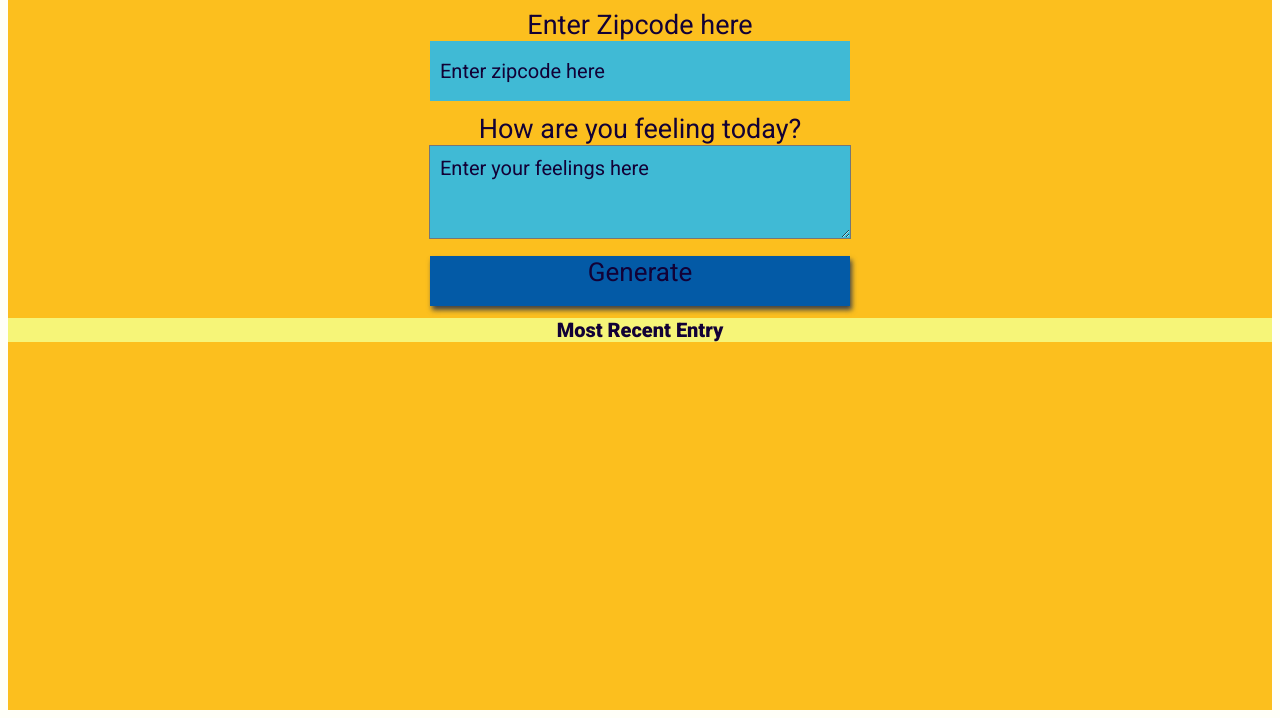
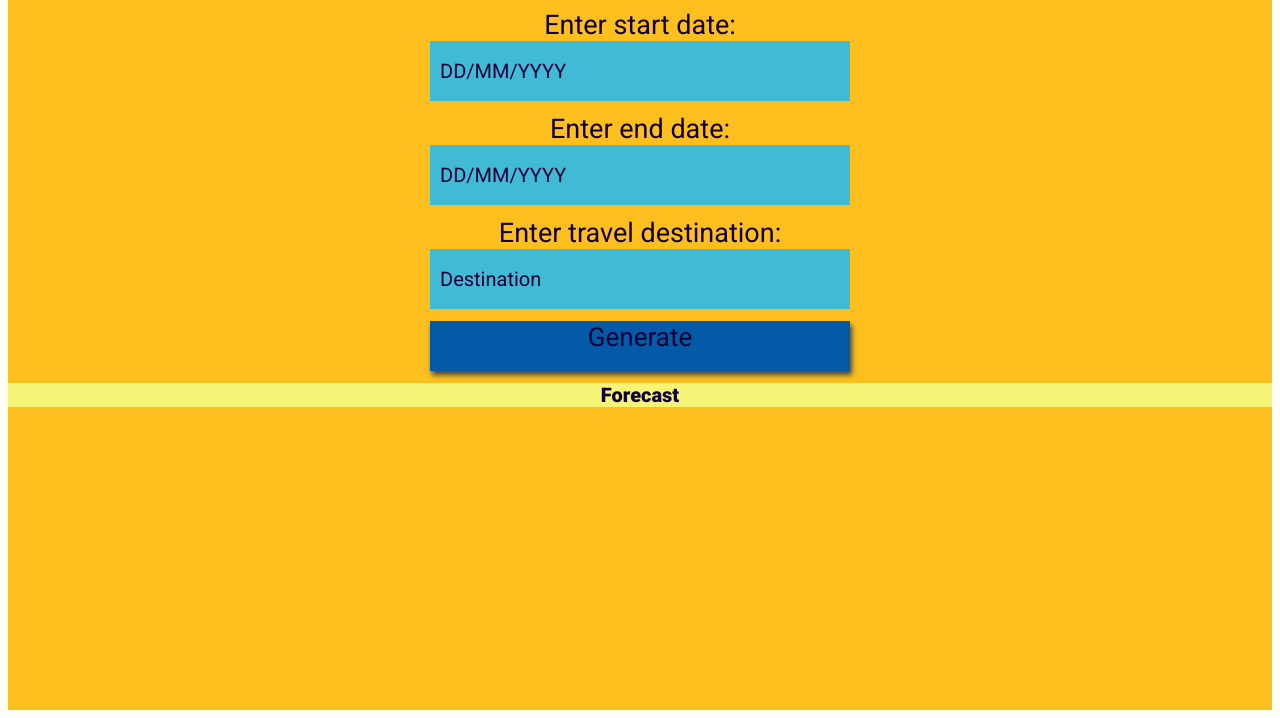
Before and after one commit to susumoa/travel-app, a website built with webpack: page src/client/views/index.html in a window 1280 px wide. Shown: the part 98-816 px from the top of the page. Built offline with nearby package versions, Linux system fonts and the light colour scheme.

Commit message:
feat: change index.html input fields

```diff
--- a/src/client/views/index.html
+++ b/src/client/views/index.html
@@ -10,21 +10,27 @@
       <div class="holder headline">
         Travel App
       </div>
-      <div class="holder zip">
-        <label for="zip">Enter Zipcode here</label>
-        <input type="text" id="zip" placeholder="Enter zipcode here" />
+      <div class="holder start-date-input">
+        <label for="start-date-input">Enter start date: </label>
+        <input type="text" id="start-date-input" placeholder="DD/MM/YYYY" />
       </div>
-      <div class="holder feel">
-        <label for="feelings">How are you feeling today?</label>
-        <textarea class="myInput" id="feelings" placeholder="Enter your feelings here" rows="3" cols="50"></textarea>
+      <div class="holder end-date-input">
+        <label for="end-date-input">Enter end date: </label>
+        <input type="text" id="end-date-input" placeholder="DD/MM/YYYY" />
+      </div>
+      <div class="holder destination-input">
+        <label for="destination-input">Enter travel destination: </label>
+        <input class="myInput" id="destination-input" placeholder="Destination" />
         <button id="generate" type="submit">Generate</button>
       </div>
       <div class="holder entry">
-        <div class="title">Most Recent Entry</div>
+        <div class="title">Forecast</div>
         <div id="entryHolder">
-          <div id="date"></div>
-          <div id="temp"></div>
-          <div id="content"></div>
+          <div id="start-date"></div>
+          <div id="end-date"></div>
+          <div id="destination"></div>
+          <div id="trip-length"></div>
+          <div id="forecast"></div>
         </div>
       </div>
     </div>
```
